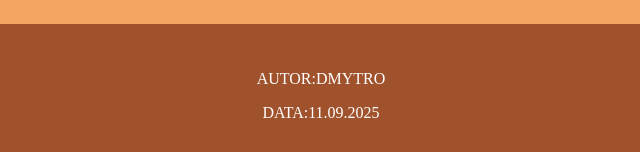
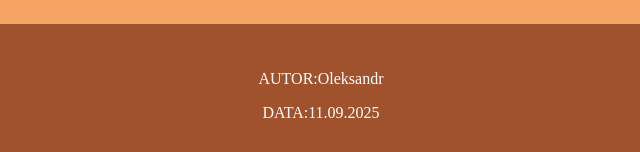
Before and after one commit to Yng-860/lokl.io, a plain HTML site: page index.html in a window 1280 px wide. Shown: the part 806-958 px from the top of the page, 319-959 px from the left. Drawn offline with Linux system fonts and the light colour scheme.

Commit message:
Update index.html

```diff
--- a/index.html
+++ b/index.html
@@ -85,7 +85,7 @@
             </table>
         </section>
         <section id="stopka">
-            <p>AUTOR:DMYTRO</p>
+            <p>AUTOR:Oleksandr</p>
             <P>DATA:11.09.2025</P>
         </section>
 
```
